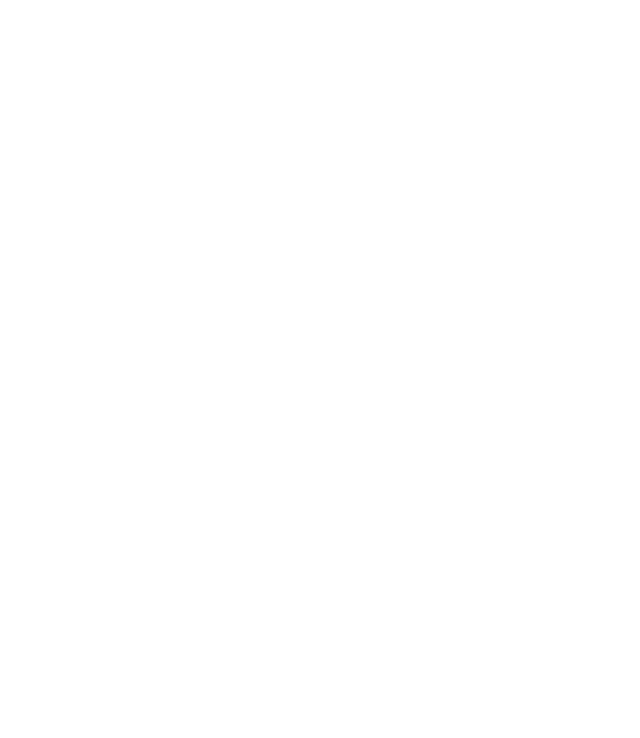
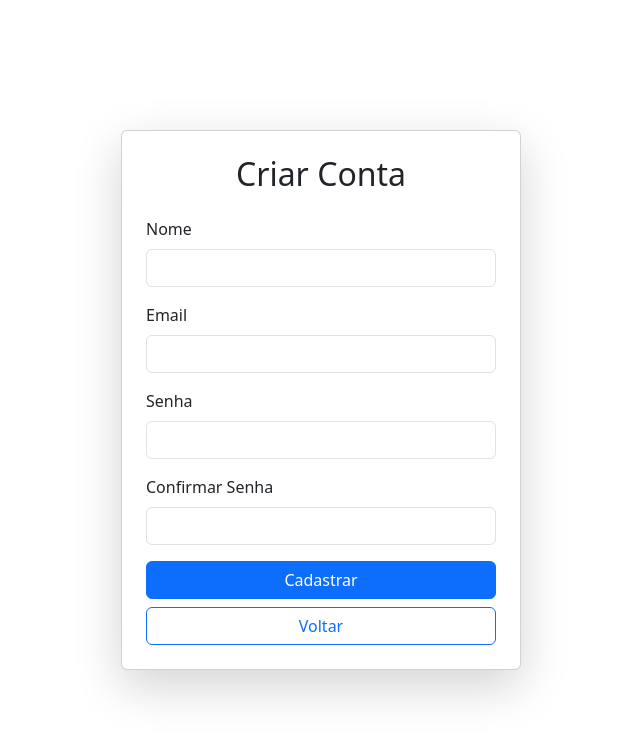
Before and after one commit to ErickGrisoste/VeioPorQueQuizz, an Angular app in the folder VeioPorqueQuizz/: page /cadastro in a window 1280 px wide. Before the commit this address led to /. Shown: the top 738 px of the page, without its empty margins (319-959 px from the left). Built offline with nearby package versions, Linux system fonts and the light colour scheme.

Commit message:
tela de registro de usuario

```diff
--- a/VeioPorqueQuizz/src/app/app.routes.ts
+++ b/VeioPorqueQuizz/src/app/app.routes.ts
@@ -9,6 +9,7 @@ import { CriarQuiz } from './pages/criar-quiz/criar-quiz';
 import { CriarPergunta } from './pages/criar-pergunta/criar-pergunta';
 import { ListarQuizzes } from './pages/listar-quiz/listar-quiz';
 import { Avaliacao } from './pages/avaliacao/avaliacao';
+import { CriarUsuario } from './pages/criar-usuario/criar-usuario';
 
 export const serverRoutes: Routes = [];
 
@@ -23,5 +24,6 @@ export const routes: Routes = [
   { path: 'criar-quiz', component: CriarQuiz },
   { path: 'criar-pergunta', component: CriarPergunta },
   { path: 'quizzes', component: ListarQuizzes },
-  { path: 'avaliacao', component: Avaliacao }
+  { path: 'avaliacao', component: Avaliacao },
+  { path: 'cadastro', component: CriarUsuario }
 ];
--- /dev/null
+++ b/VeioPorqueQuizz/src/app/pages/criar-usuario/criar-usuario.html
@@ -0,0 +1,49 @@
+<div class="container vh-100 d-flex align-items-center justify-content-center">
+
+    <div class="card shadow-lg p-4" style="width:400px">
+
+        <h2 class="text-center mb-4">
+            Criar Conta
+        </h2>
+
+        <div class="mb-3">
+            <label class="form-label">Nome</label>
+            <input class="form-control" [(ngModel)]="nome">
+        </div>
+
+        <div class="mb-3">
+            <label class="form-label">Email</label>
+            <input type="email" class="form-control" [(ngModel)]="email">
+        </div>
+
+        <div class="mb-3">
+            <label class="form-label">Senha</label>
+            <input type="password" class="form-control" [(ngModel)]="senha">
+        </div>
+
+        <div class="mb-3">
+            <label class="form-label">Confirmar Senha</label>
+            <input type="password" class="form-control" [(ngModel)]="confirmarSenha">
+        </div>
+
+        @if (erro) {
+        <div class="alert alert-danger">
+            {{ erro }}
+        </div>
+        }
+
+        <div class="d-grid gap-2">
+
+            <button class="btn btn-primary" (click)="cadastrar()">
+                Cadastrar
+            </button>
+
+            <button class="btn btn-outline-primary" routerLink="/home">
+                Voltar
+            </button>
+
+        </div>
+
+    </div>
+
+</div>
--- /dev/null
+++ b/VeioPorqueQuizz/src/app/pages/criar-usuario/criar-usuario.ts
@@ -0,0 +1,60 @@
+import { Component } from '@angular/core';
+import { FormsModule } from '@angular/forms';
+import { Router, RouterLink } from '@angular/router';
+import { CommonModule } from '@angular/common';
+
+@Component({
+  selector: 'app-criar-usuario',
+  imports: [FormsModule, RouterLink, CommonModule],
+  templateUrl: './criar-usuario.html',
+  styleUrl: './criar-usuario.css',
+})
+export class CriarUsuario {
+  nome = "";
+  email = "";
+  senha = "";
+  confirmarSenha = "";
+
+  erro = "";
+
+  cadastrar() {
+
+    if (!this.nome || !this.email || !this.senha) {
+      this.erro = "Preencha todos os campos!";
+      return;
+    }
+
+    if (this.senha !== this.confirmarSenha) {
+      this.erro = "As senhas não coincidem!";
+      return;
+    }
+
+    this.erro = "";
+
+    const novoUsuario = {
+      nome: this.nome,
+      email: this.email,
+      senha: this.senha
+    };
+
+    const usuariosSalvos = localStorage.getItem("usuarios");
+
+    let usuarios = [];
+
+    if (usuariosSalvos) {
+      usuarios = JSON.parse(usuariosSalvos);
+    }
+
+    usuarios.push(novoUsuario);
+
+    localStorage.setItem("usuarios", JSON.stringify(usuarios));
+
+    alert("Usuário cadastrado com sucesso!");
+
+    this.nome = "";
+    this.email = "";
+    this.senha = "";
+    this.confirmarSenha = "";
+  }
+
+}
```
Also changed, not shown: VeioPorqueQuizz/src/app/pages/criar-usuario/criar-usuario.css (added), 1 other file (tests, documents, lock files or other folders).
